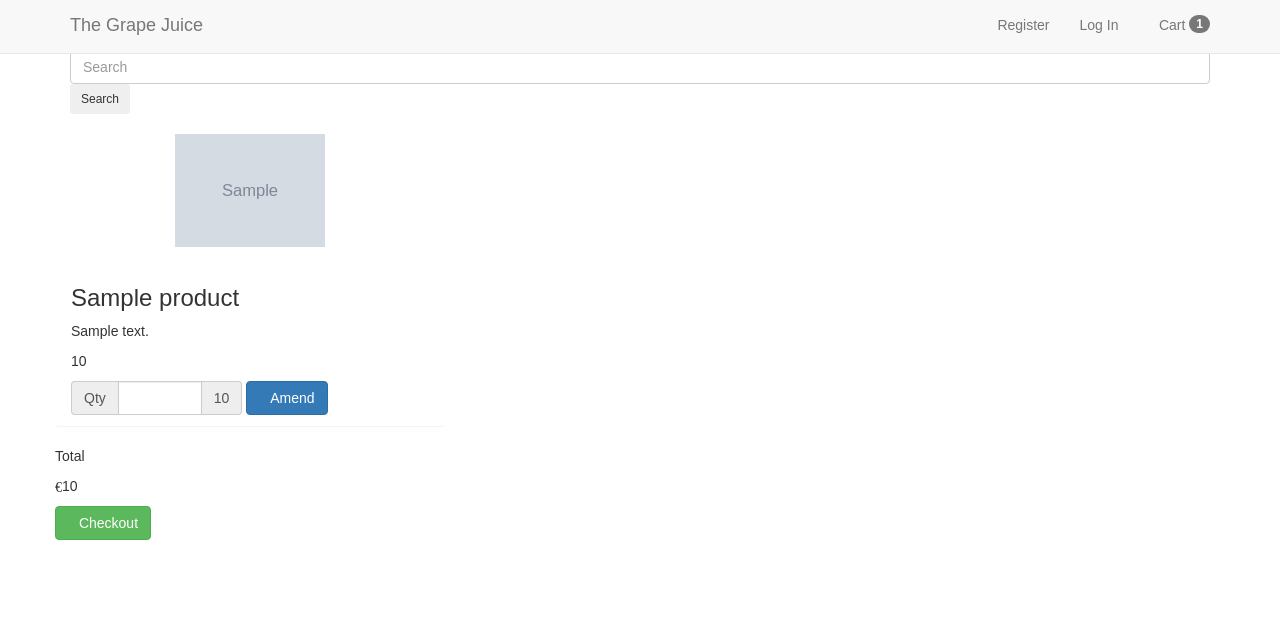
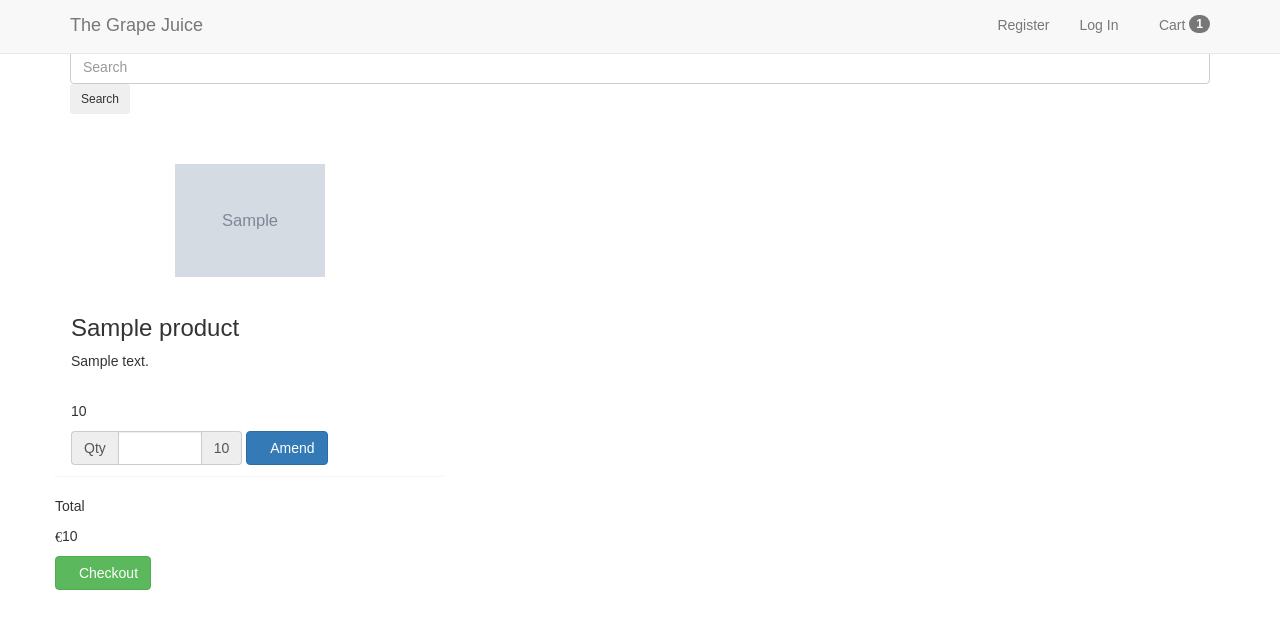
Before and after one commit to jamaral14/Full-Stack-Frameworks-with-Django-Milestone-Project, a Django app: template cart/templates/cart.html in a window 1280 px wide. Shown: the top 629 px of the page. Run offline with Django 3.2, Linux system fonts and the light colour scheme; the template is opened without the code that fills it: most values are stand-ins (such as "Sample title", 1, 10 or a date in 2020); grey boxes marked "Sample" are stand-in pictures; some libraries are stand-ins or nearby versions; some web fonts are replaced.

Commit message:
added more style to custom.css

```diff
--- a/static/css/custom.css
+++ b/static/css/custom.css
@@ -20,3 +20,27 @@ body {
     height: 150px;
     margin: 0 auto;
 }
+
+caption p {
+    word-wrap: break-word;
+}
+
+.row.row-flex {
+    display: flex;
+    flex-wrap: wrap;
+    margin-top: 30px;
+}
+
+.panel-default {
+    border-color: transparent;
+    padding: 0 10px;
+}
+
+.panel-body {
+    height: 100%;
+    border: 1px solid #ddd;
+}
+
+.product-description {
+    min-height: 40px;
+}
```
